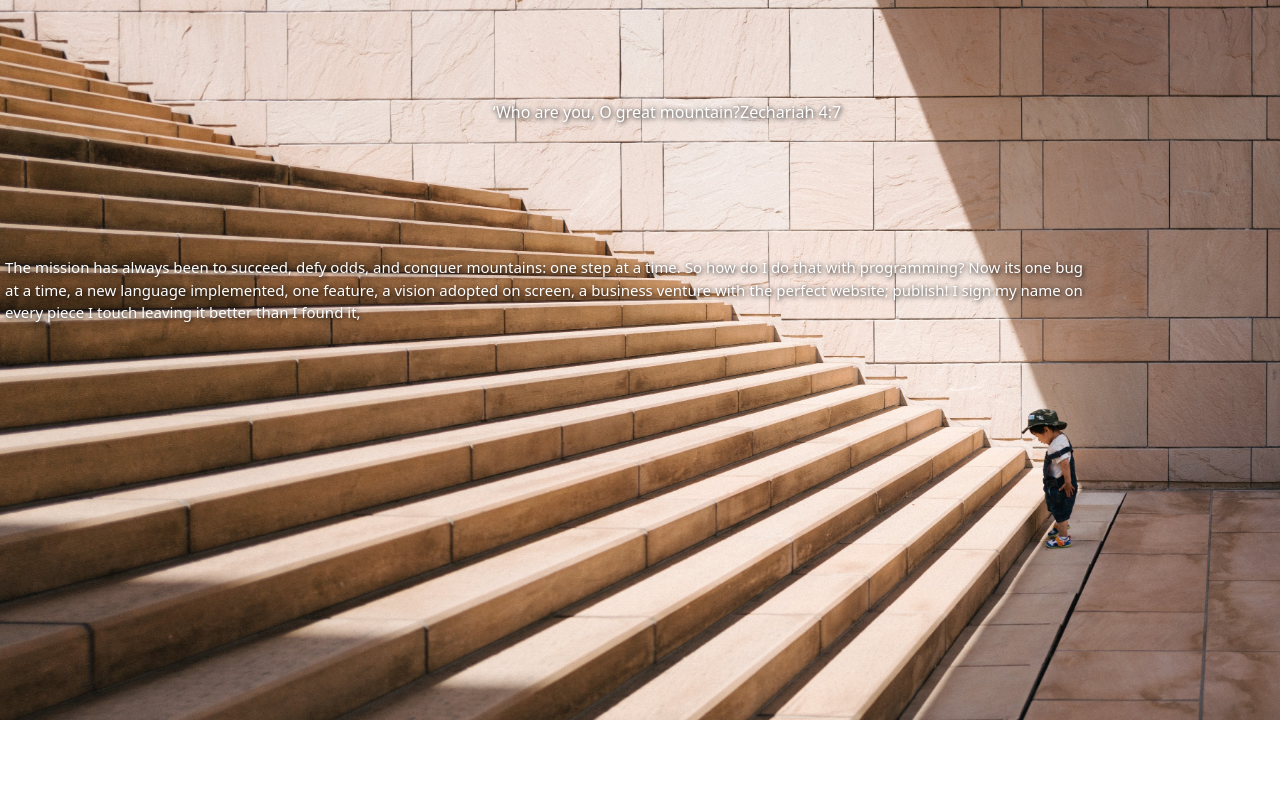
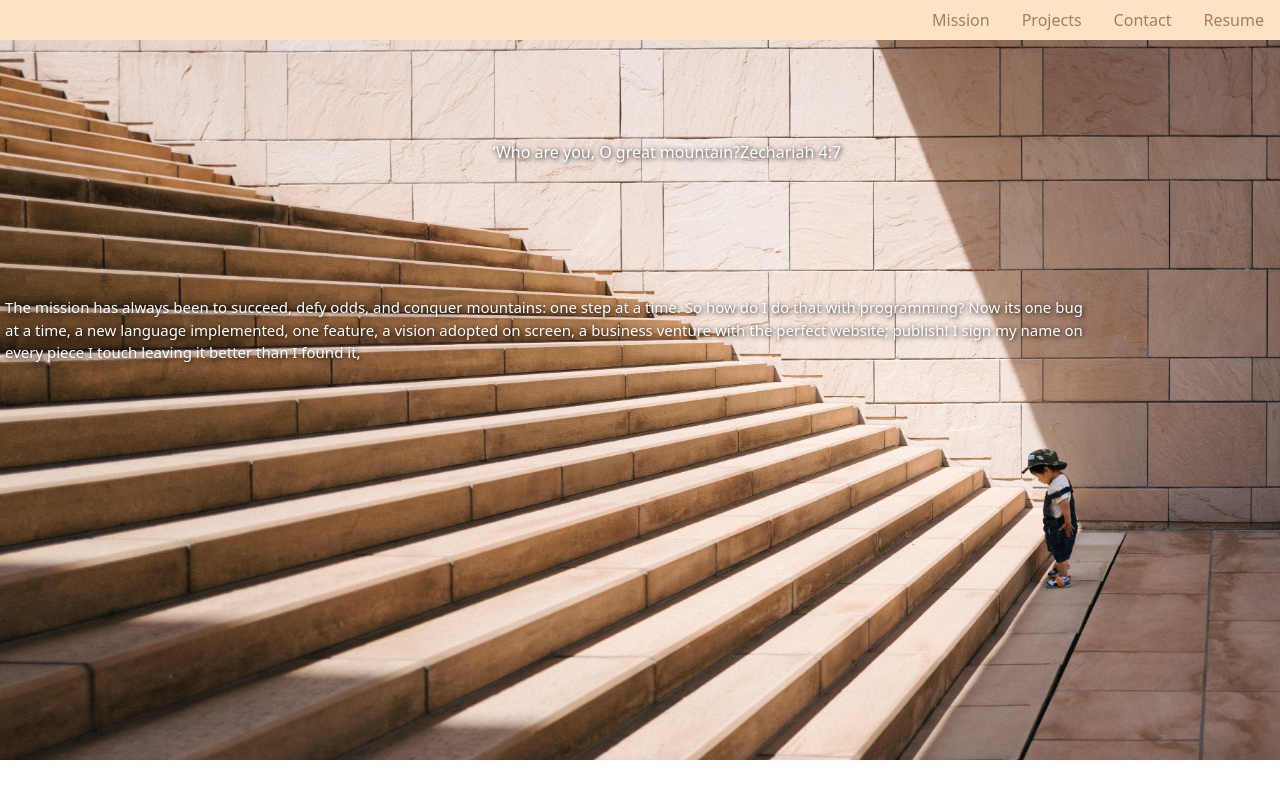
Before and after one commit to santiagov916/profolio, a React (Create React App) app: page / in a window 1280 px wide. Built offline with nearby package versions, Linux system fonts and the light colour scheme; a web font is replaced by a local one.

Commit message:
nav set nicely

```diff
--- a/src/components/Cover/index.js
+++ b/src/components/Cover/index.js
@@ -2,12 +2,13 @@ import React from 'react';
 import "bootstrap/dist/css/bootstrap.min.css";
 import coverPhoto from '../../assets/cover/0.jpg';
 import { Image } from 'react-bootstrap';
+import Nav from "../Nav/index";
 
 
 function Cover() {
     return(
         <div fluid='true' className='cover-bg'>
-
+                <Nav></Nav>
                 <p className='mission'>The mission has always been to succeed, defy odds, and conquer mountains: one step at a time. So how do I do that with programming? Now its one bug at a time, a new language implemented, one feature, a vision adopted on screen, a business venture with the perfect website; publish! I sign my name on every piece I touch leaving it better than I found it, </p>
                 <p className='cover-text'>
                 ‘Who are you, O great mountain?
--- a/src/components/Nav/index.js
+++ b/src/components/Nav/index.js
@@ -0,0 +1,32 @@
+import React from 'react';
+import "bootstrap/dist/css/bootstrap.min.css";
+import { Nav } from 'react-bootstrap';
+import image from '../../assets/resume/resume.jpg'
+
+function Navbar() {
+    return(
+        <>
+        <Nav fixed='top' className="justify-content-end" activeKey="/home">
+          <Nav.Item>
+            <Nav.Link href="/home">Mission</Nav.Link>
+          </Nav.Item>
+          <Nav.Item>
+            <Nav.Link href="/#projects">Projects</Nav.Link>
+          </Nav.Item>
+
+          <Nav.Item>
+            <Nav.Link href="/#contact" >
+              Contact
+            </Nav.Link>
+          </Nav.Item>
+          <Nav.Item>
+            <Nav.Link href={image} target='_blank' download>
+              Resume
+            </Nav.Link>
+          </Nav.Item>
+        </Nav>
+      </>
+    )
+};
+
+export default Navbar;
```
